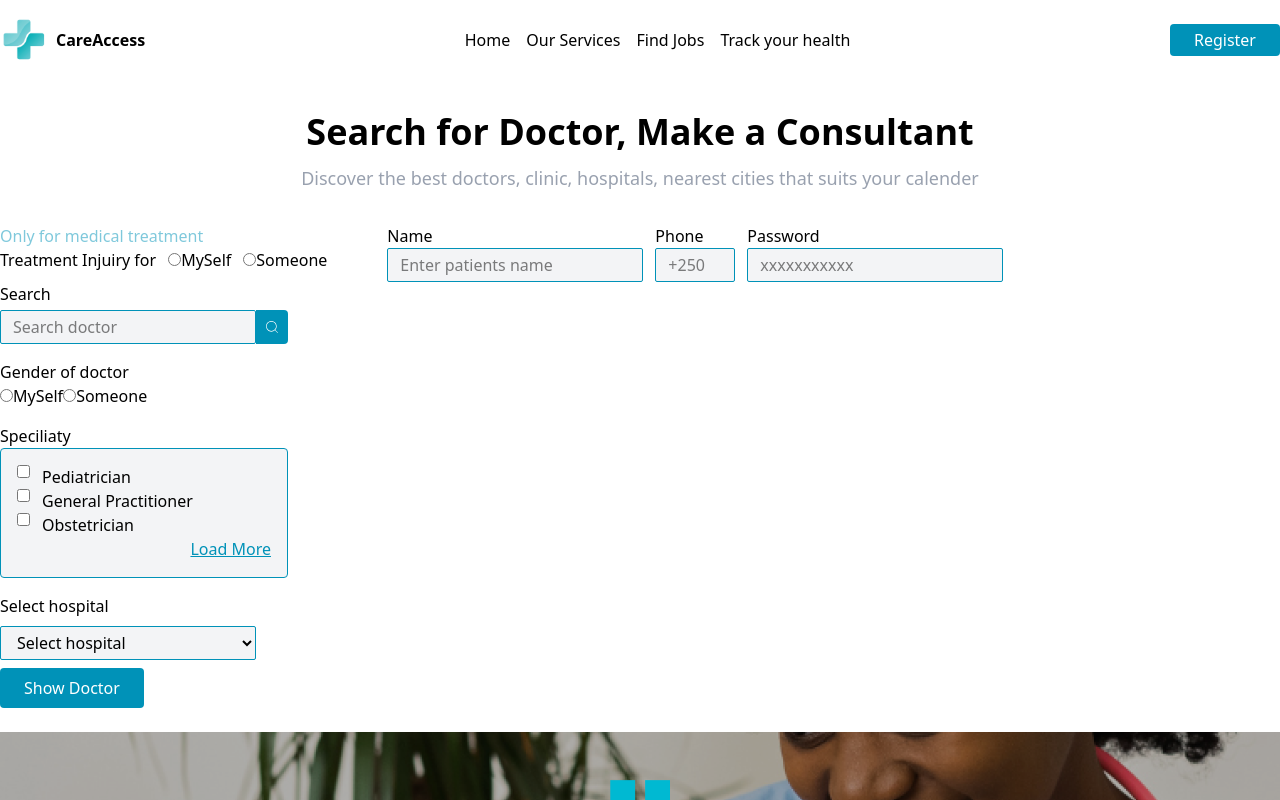
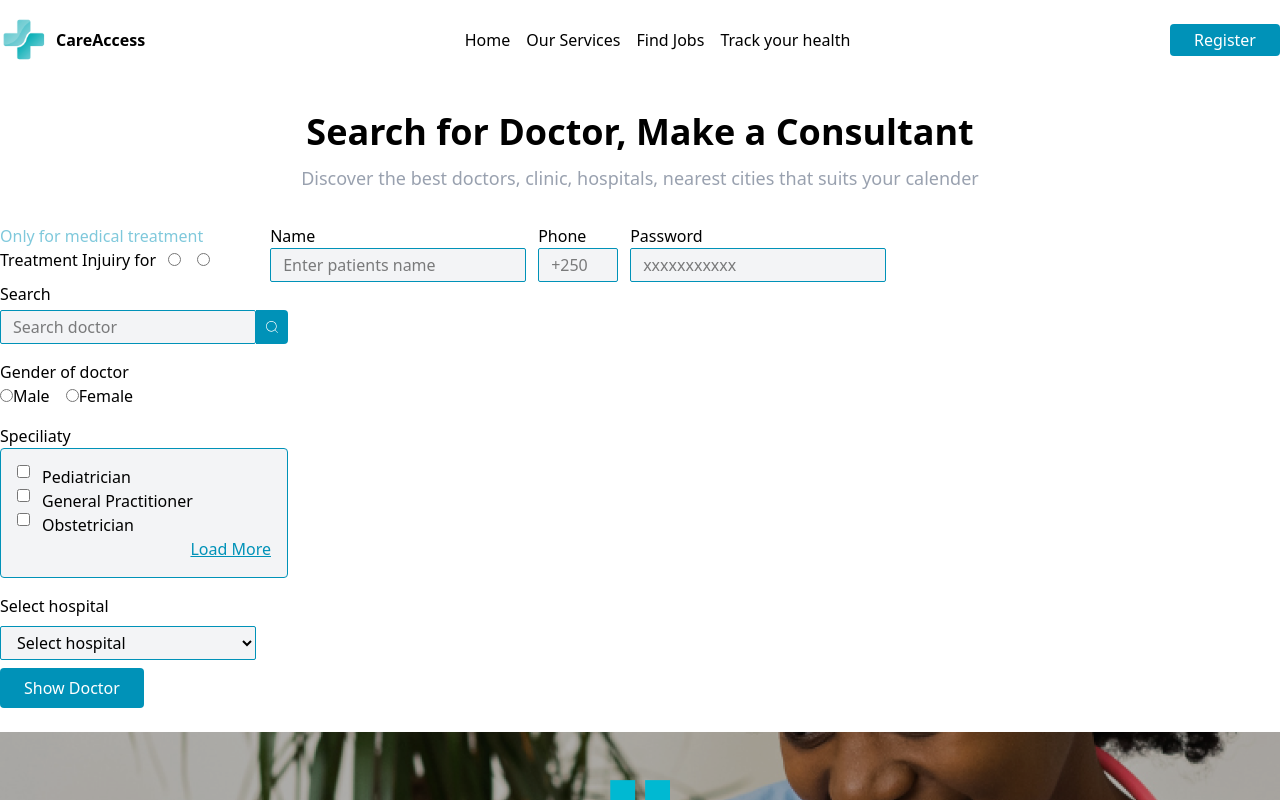
Before and after one commit to gloriaumutoni/AccessCare-Frontend, a React (Vite) app: page / in a window 1280 px wide. Shown: the top 800 px of the page. Built offline with nearby package versions, Linux system fonts and the light colour scheme.

Commit message:
chore: add labels

```diff
--- a/src/components/RadioButtons.tsx
+++ b/src/components/RadioButtons.tsx
@@ -1,15 +1,20 @@
-function RadioButtons() {
+interface Props {
+  label1: string
+  label2: string
+}
+
+function RadioButtons({ label1, label2 }: Props) {
   return (
-    <>
+    <div className="space-x-4">
       <label>
         <input type="radio" value="option1" name="options" />
-        MySelf
+        {label1}
       </label>
       <label>
         <input type="radio" value="option2" name="options" />
-        Someone
+        {label2}
       </label>
-    </>
+    </div>
   )
 }
 
```
